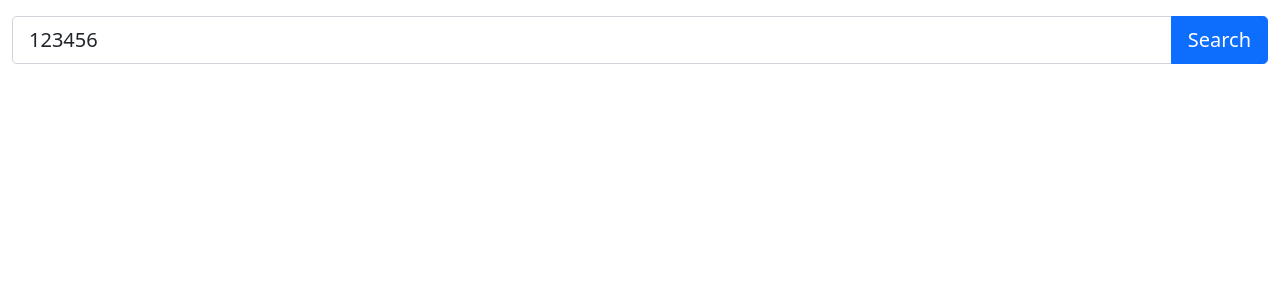
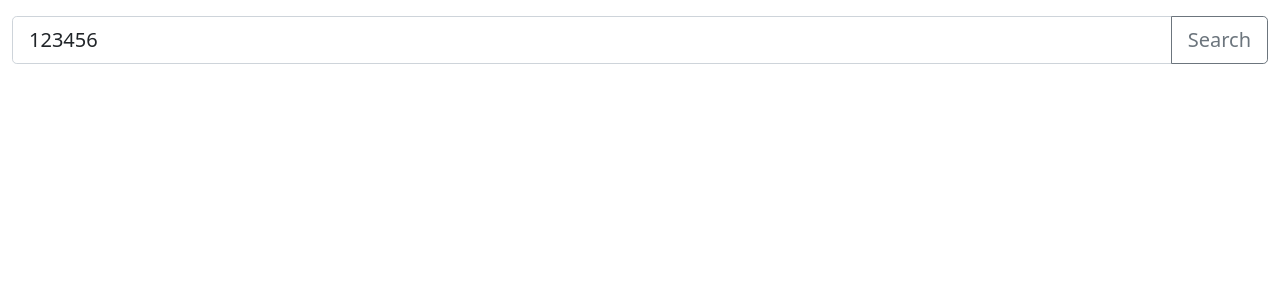
Before and after one commit to Commbocc/hc-pet-tag-lookup, a Vue app: page / in a window 1280 px wide. Shown: the top 300 px of the page. Built offline with nearby package versions, Linux system fonts and the light colour scheme.

Commit message:
Update SearchForm.vue

```diff
--- a/src/components/SearchForm.vue
+++ b/src/components/SearchForm.vue
@@ -16,7 +16,7 @@ if (import.meta.env.DEV) input.value = "123456";
           aria-label="License or Microchip number"
           aria-describedby="submitButton"
         />
-        <button id="submitButton" class="btn btn-primary" type="submit">
+        <button id="submitButton" class="btn btn-outline-secondary" type="submit">
           Search
         </button>
       </div>
```
